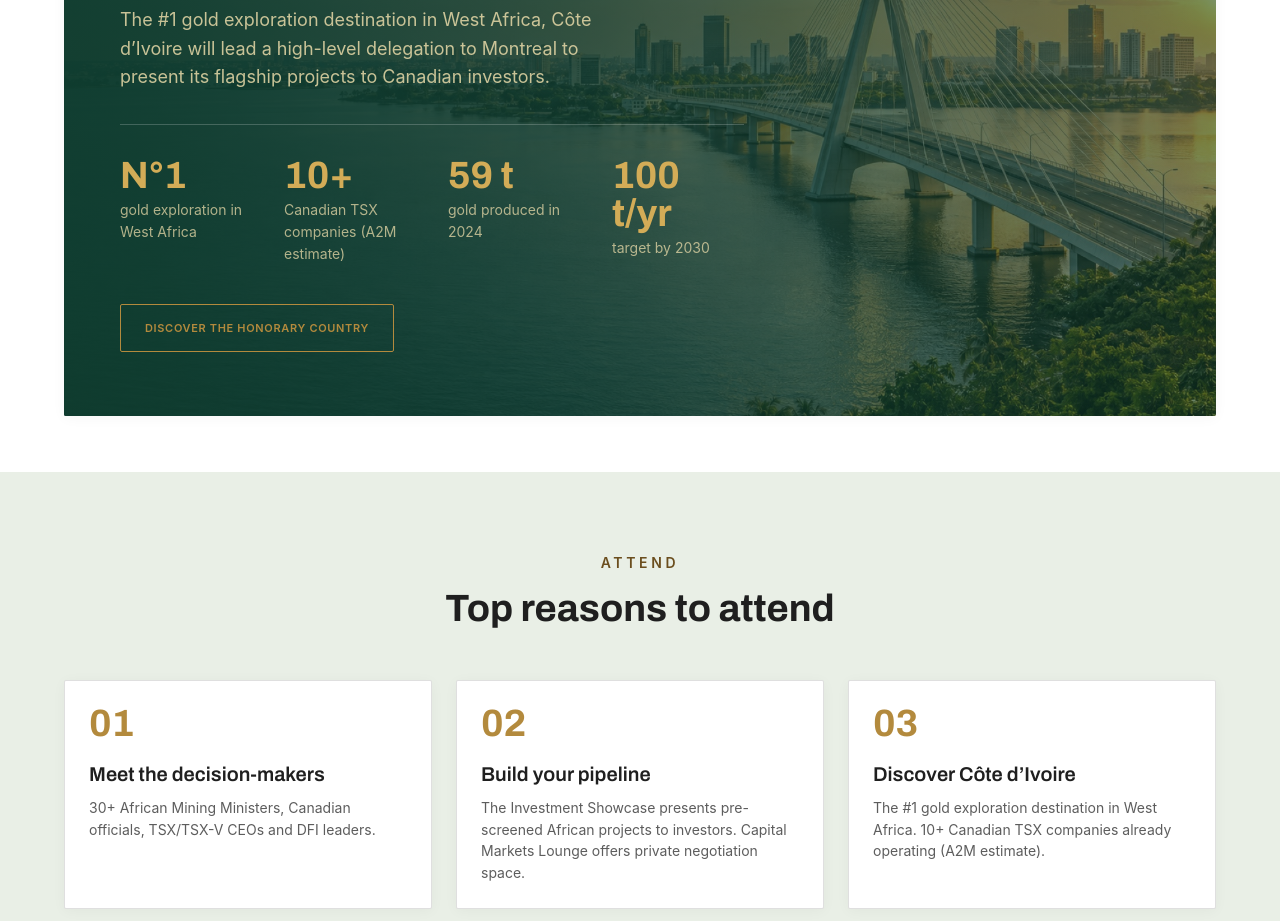
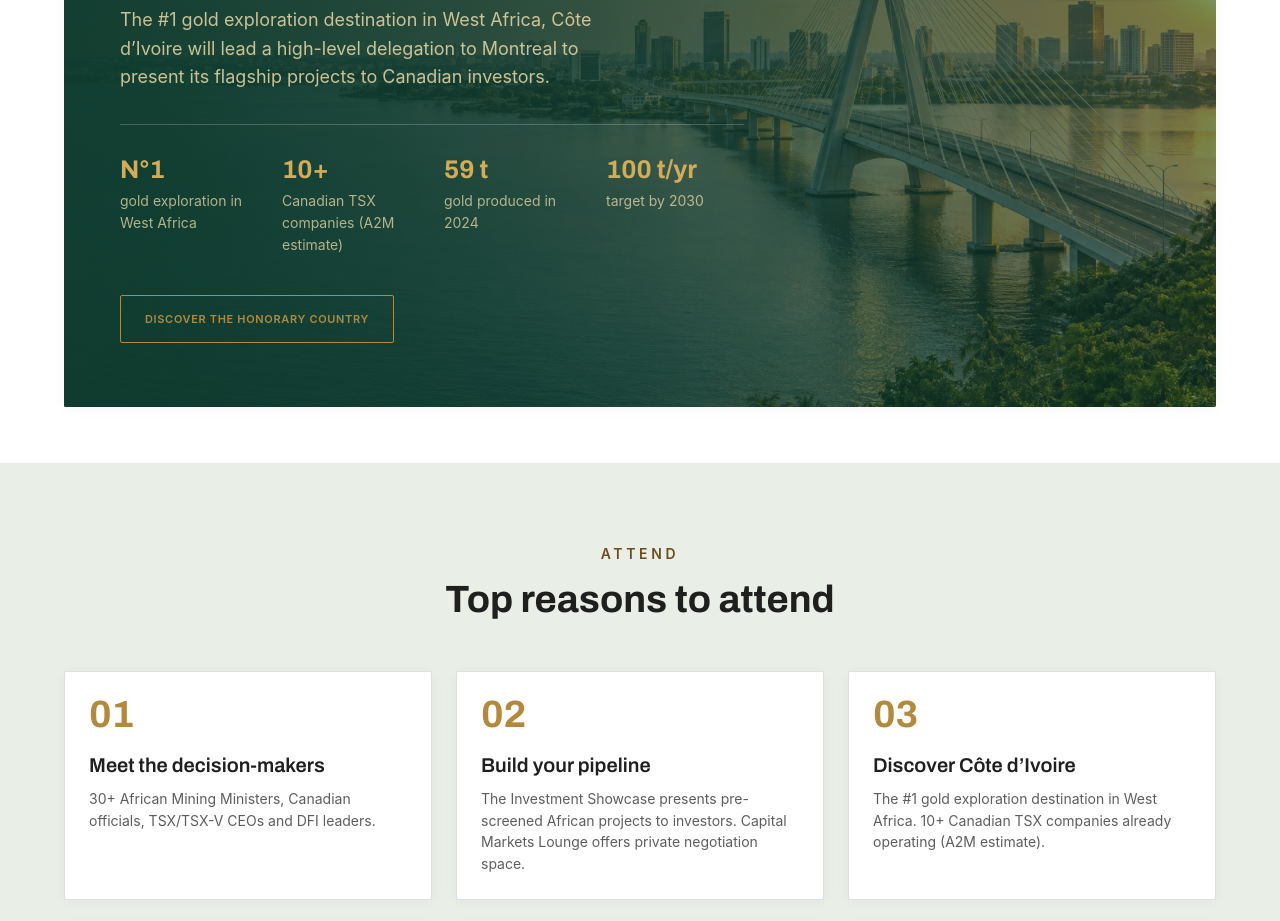
Before and after one commit to asaklex/a2m-2027-refresh, a React (Vite) app: page /en in a window 1280 px wide. Shown: the part 4040-4961 px from the top of the page. Built offline with nearby package versions, Linux system fonts and the light colour scheme; a web font is replaced by a local one.

Commit message:
2026-09-15 home: Honorary Country stats per target — value size ~29px, nowrap so '100 t/yr' stays on one line, tighter 4-across row

```diff
--- a/src/pages/HomePage.tsx
+++ b/src/pages/HomePage.tsx
@@ -307,7 +307,7 @@ export default function HomePage() {
               The #1 gold exploration destination in West Africa, Côte d’Ivoire will lead a high-level delegation to
               Montreal to present its flagship projects to Canadian investors.
             </p>
-            <dl className="mt-8 grid grid-cols-2 gap-x-8 gap-y-6 border-t border-ivory/20 pt-8 sm:grid-cols-4">
+            <dl className="mt-8 grid grid-cols-2 gap-x-6 gap-y-6 border-t border-ivory/20 pt-8 sm:grid-cols-4">
               {[
                 ['N°1', 'gold exploration in West Africa'],
                 ['10+', 'Canadian TSX companies (A2M estimate)'],
@@ -317,8 +317,10 @@ export default function HomePage() {
                 <div key={value}>
                   <dt className="sr-only">{label}</dt>
                   <dd>
-                    <span className="font-display font-bold text-data-xl text-gold-light">{value}</span>
-                    <span className="mt-1 block text-small text-champagne/75">{label}</span>
+                    <span className="font-display font-bold text-[1.6rem] leading-none text-gold-light whitespace-nowrap">
+                      {value}
+                    </span>
+                    <span className="mt-1.5 block text-small text-champagne/75">{label}</span>
                   </dd>
                 </div>
               ))}
```
